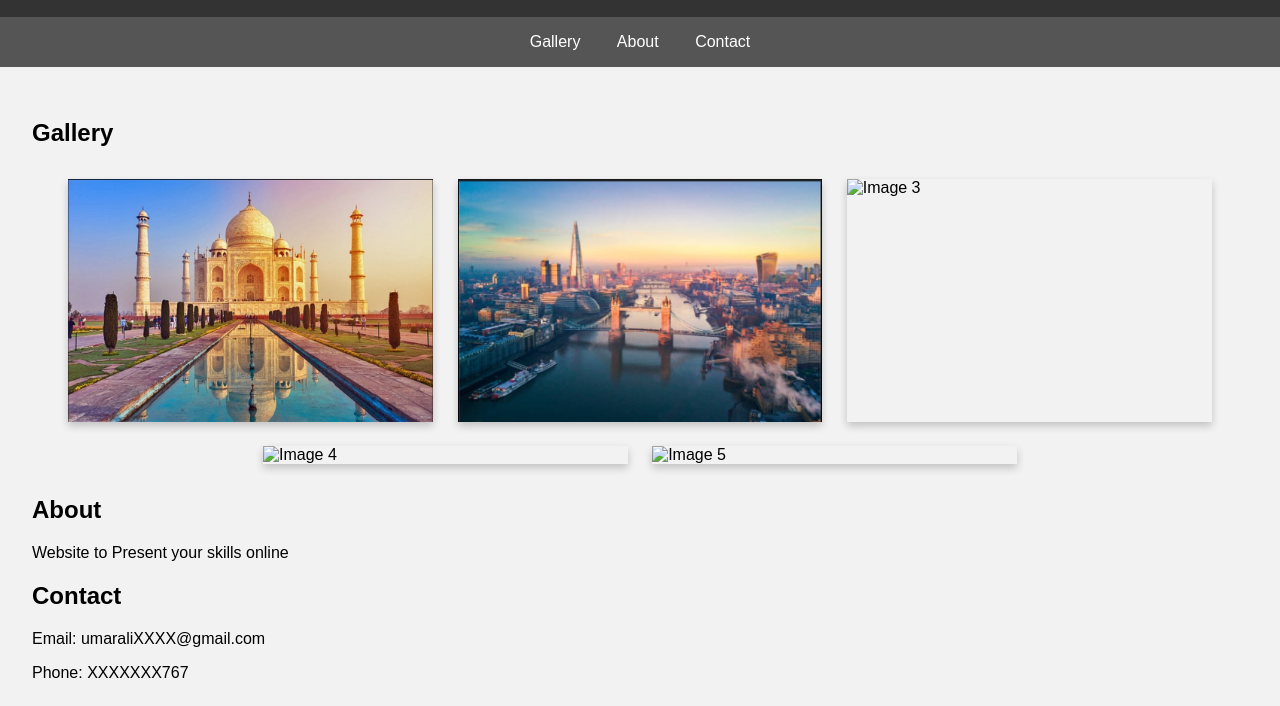
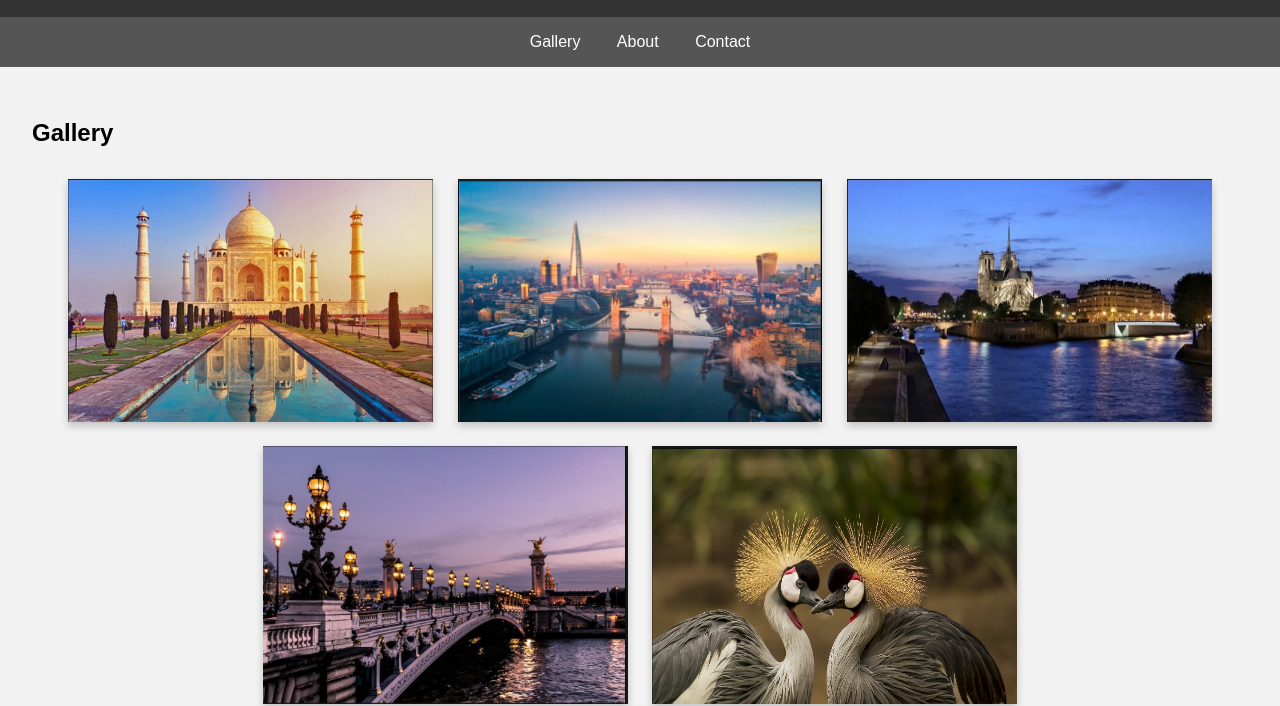
Before and after one commit to Blacktag262/Project, a plain HTML site: page index.html in a window 1280 px wide. Shown: the part 95-801 px from the top of the page. Drawn offline with Linux system fonts and the light colour scheme; the site is published under a folder, as on GitHub Pages, so addresses that start at the root find nothing.

Commit message:
Update index.html

```diff
--- a/index.html
+++ b/index.html
@@ -59,9 +59,9 @@
 			<div class="gallery">
 				<img src="Web 1.jpg" alt="Image 1">
 				<img src="Web 2.jpg" alt="Image 2">
-				<img src="/Web 3.jpg" alt="Image 3">
-				<img src="/Web 4.jpg" alt="Image 4">
-				<img src="/Web 5.jpg" alt="Image 5">
+				<img src="Web 3.jpg" alt="Image 3">
+				<img src="Web 4.jpg" alt="Image 4">
+				<img src="Web 5.jpg" alt="Image 5">
 			</div>
 		</section>
 		<section id="about">
```
